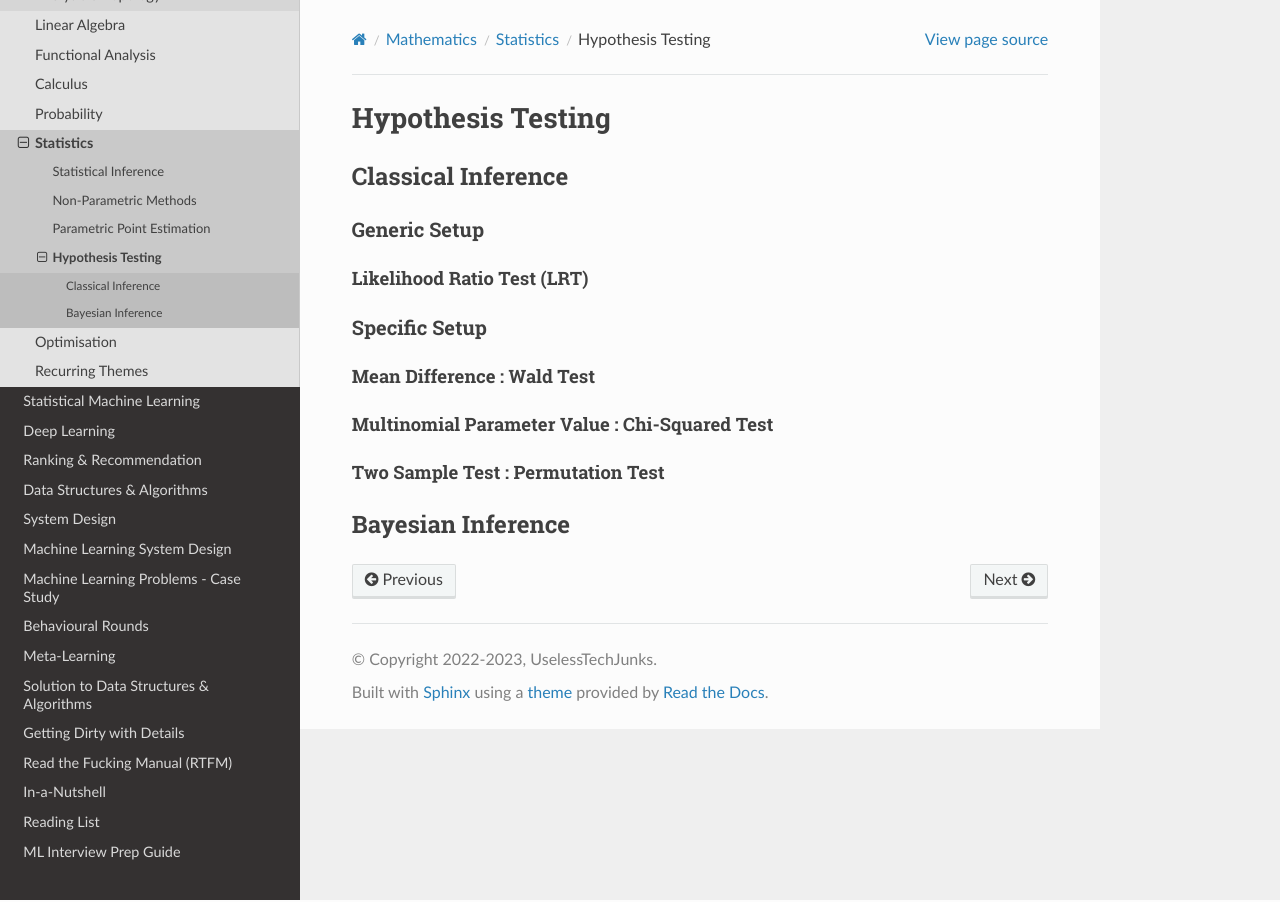
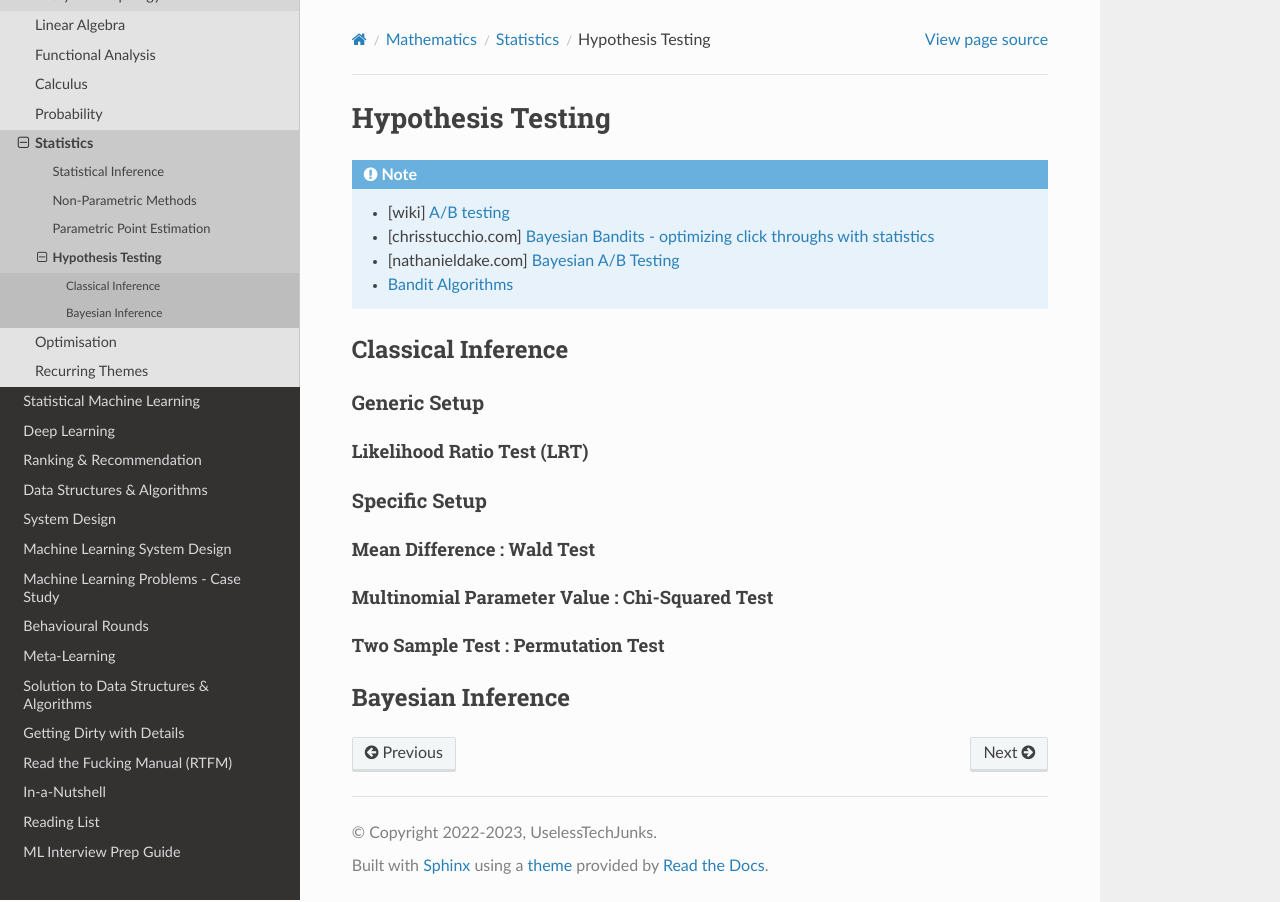
Before and after one commit to uselesstechjunks/leetcode, a Sphinx documentation site: the page built from docs/source/math/stat/hyp.rst, in a window 1280 px wide. Built offline with Sphinx 7.4.7 and the Read the Docs theme 2.0.0, drawn with Linux system fonts in a browser that asks for light colours.

Commit message:
Update hyp.rst

```diff
--- a/docs/source/math/stat/hyp.rst
+++ b/docs/source/math/stat/hyp.rst
@@ -1,6 +1,12 @@
 ###################################################################################
 Hypothesis Testing
 ###################################################################################
+
+.. note::
+	* [wiki] `A/B testing <https://en.wikipedia.org/wiki/A/B_testing>`_
+	* [chrisstucchio.com] `Bayesian Bandits - optimizing click throughs with statistics <https://www.chrisstucchio.com/blog/2013/bayesian_bandit.html>`_
+	* [nathanieldake.com] `Bayesian A/B Testing <https://www.nathanieldake.com/Machine_Learning/08-Bayesian_Machine_Learning-02-Bayesian-AB-Testing.html>`_
+	* `Bandit Algorithms <https://ece.iisc.ac.in/~aditya/E1245_Online_Prediction_Learning_F2018/lattimore-szepesvari18bandit-algorithms.pdf>`_
 
 ***********************************************************************************
 Classical Inference
```
